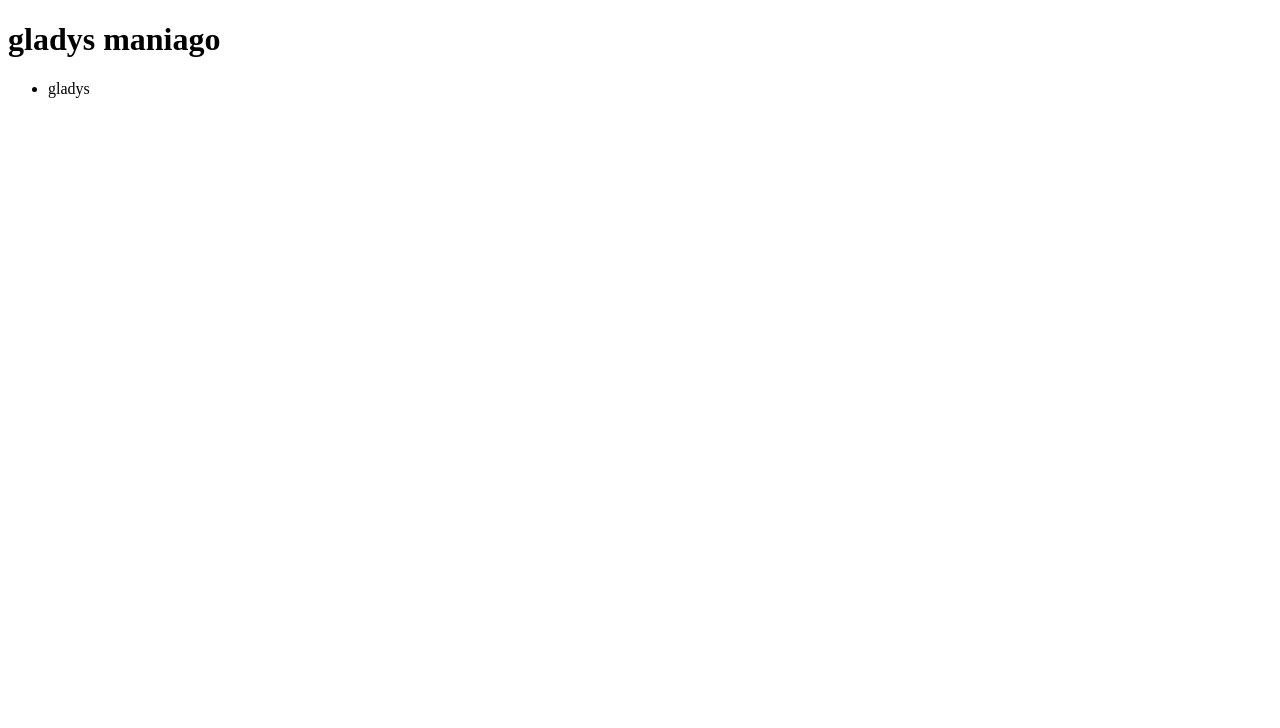
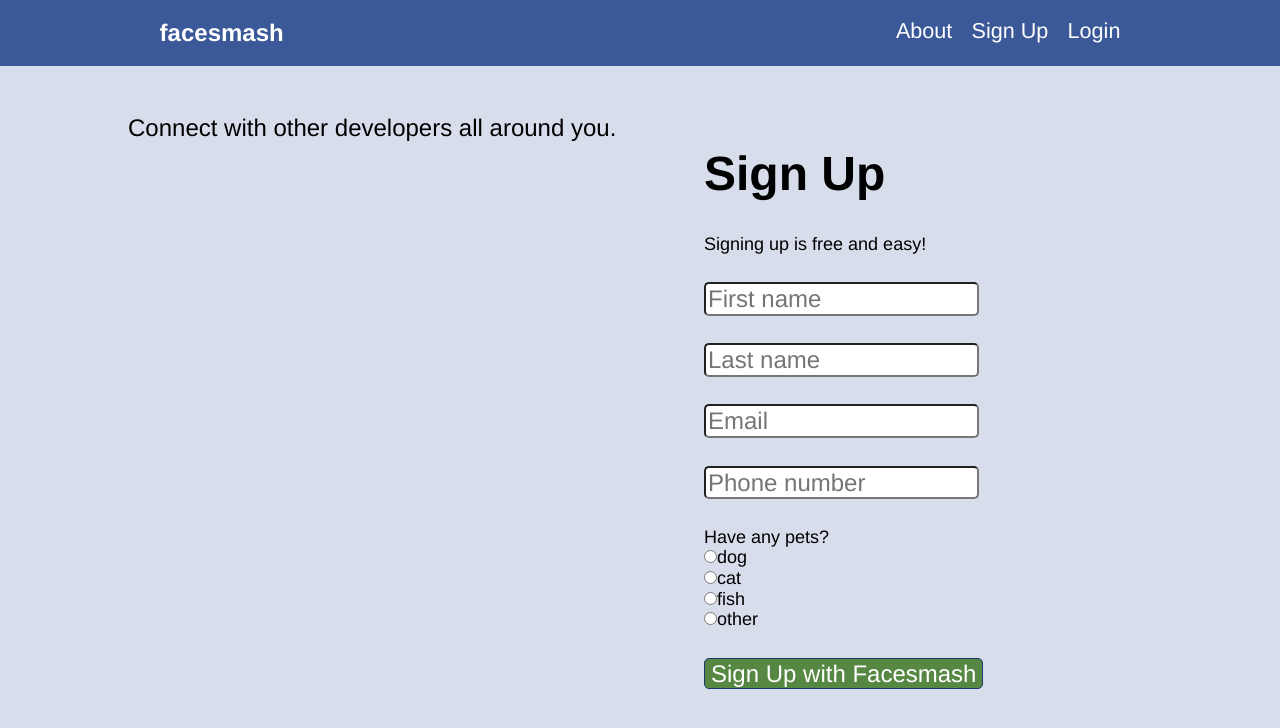
Before and after one commit to audaciousaretes/audaciousaretes.github.io, a website: page public/index.html in a window 1280 px wide. Drawn offline with nearby package versions, Linux system fonts and the light colour scheme.

Commit message:
Adds form to fb mock website

```diff
--- a/public/index.html
+++ b/public/index.html
@@ -1,16 +1,58 @@
-<!doctype html>
+<!DOCTYPE html>
 <html>
 <head>
-        <meta charset="utf-8">
-        <meta name="description" content="Audacious Arets">
-        <meta name="viewport" content="width=device-width, initial-scale=1">
-        <title>Untitled</title>
-        <link rel="author" href="humans.txt">
+  <title>Facesmash</title>
+  <link rel="stylesheet" type="text/css" href="main.css">
+  <link rel="stylesheet" type="text/css" href="normalize.css">
 </head>
+
 <body>
-        <h1>gladys maniago</h1>
+    <ul class="nav clearfix">
+      <li><h1><a href="#"><strong>facesmash</strong></a></h1></li>
+
+        <li>
             <ul>
-            <li>gladys</li>
+                <li><a href="#">About</a></li>
+                <li><a href="#">Sign Up</a></li>
+                <li><a href="#">Login</a></li>
             </ul>
+        </li>
+      </ul>
+
+  <div class= "sidebar">
+    <h1>Sign Up</h1>
+    <p style="font-size: 18px">Signing up is free and easy!</p>
+
+    <form action="mailto:youremail@email.com" method="post">
+      <br>
+      <p>
+      <input type="text" name="firstname" method="post" placeholder="First name" class="radius">
+      </p>
+      <br>
+      <p>
+      <input type="text" name="lastname" method="post" placeholder="Last name" class="radius">
+      </p>
+      <br>
+      <p>
+      <input type="text" name="email" method="post" placeholder="Email" class="radius">
+      </p>
+      <br>
+      <p>
+      <input type="number" name="phone number" method="post" placeholder="Phone number" class="radius">
+      </p>
+      <br>
+      <p style= "font-size: 18px">Have any pets?</p>
+      <p style= "font-size: 18px"><input type="radio" name="pet" value="dog" style= "font-size: 18px">dog</p>
+      <p style= "font-size: 18px"><input type="radio" name="pet" value="cat">cat</p>
+      <p style= "font-size: 18px"><input type="radio" name="pet" value="fish">fish</p>
+      <p style= "font-size: 18px"><input type="radio" name="pet" value="other">other</p>
+      <br>
+      <button class="submit" name="signup">Sign Up with Facesmash</button>
+    </form>
+  </div>
+
+  <div class="main">
+    <p>Connect with other developers all around you.</p>
+
+  </div>
   </body>
-</html>
--- /dev/null
+++ b/public/main.css
@@ -0,0 +1,79 @@
+*{
+  margin: 0;
+  font-family: Helvetica, Arial, sans-serif;
+	box-sizing: border-box;
+	font-size: 24px; /* 1em/ 1rem /100*/
+}
+
+body {
+  background: #d7ddea;
+}
+.nav {
+  background-color:#3B5998;
+  margin: 0;
+	padding: 0;
+}
+.clearfix {
+	overflow: auto;
+}
+.nav h1 {
+	margin:0;
+	padding:0;
+	font-weight: normal;
+	font-size: 1rem;
+	float: left;
+}
+li {
+	list-style: none;
+}
+
+.nav ul{
+	margin:0;
+	padding:0;
+}
+.nav a {
+	display: block;
+	padding: .8rem .4rem;
+	font-weight: normal;
+	font-size: .9rem;
+	color: white;
+	text-decoration: none;
+  float: right;
+}
+
+.nav > li:first-child{
+	float: left;
+  	padding-left: 150px;
+}
+
+.nav > li:last-child{
+	float: right;
+  padding-right: 150px;
+}
+.nav > li:last-child li{
+	float: left;
+}
+
+.sidebar{
+	float:right;
+	width: 45%;
+  padding-top: 2rem;
+}
+
+.radius {
+  border-radius: 5px;
+}
+.main{
+  float:right;
+	width: 45%;
+  padding-top: 2rem
+}
+button {
+  border:1px solid #1D3871;
+  background-color: #578843;
+  color: white;
+  font-size:14px;
+  line-height:30px;
+  font-weight:normal;
+  border-radius: 5px;
+}
```
Lines whose indentation alone changed are shown as unchanged.
